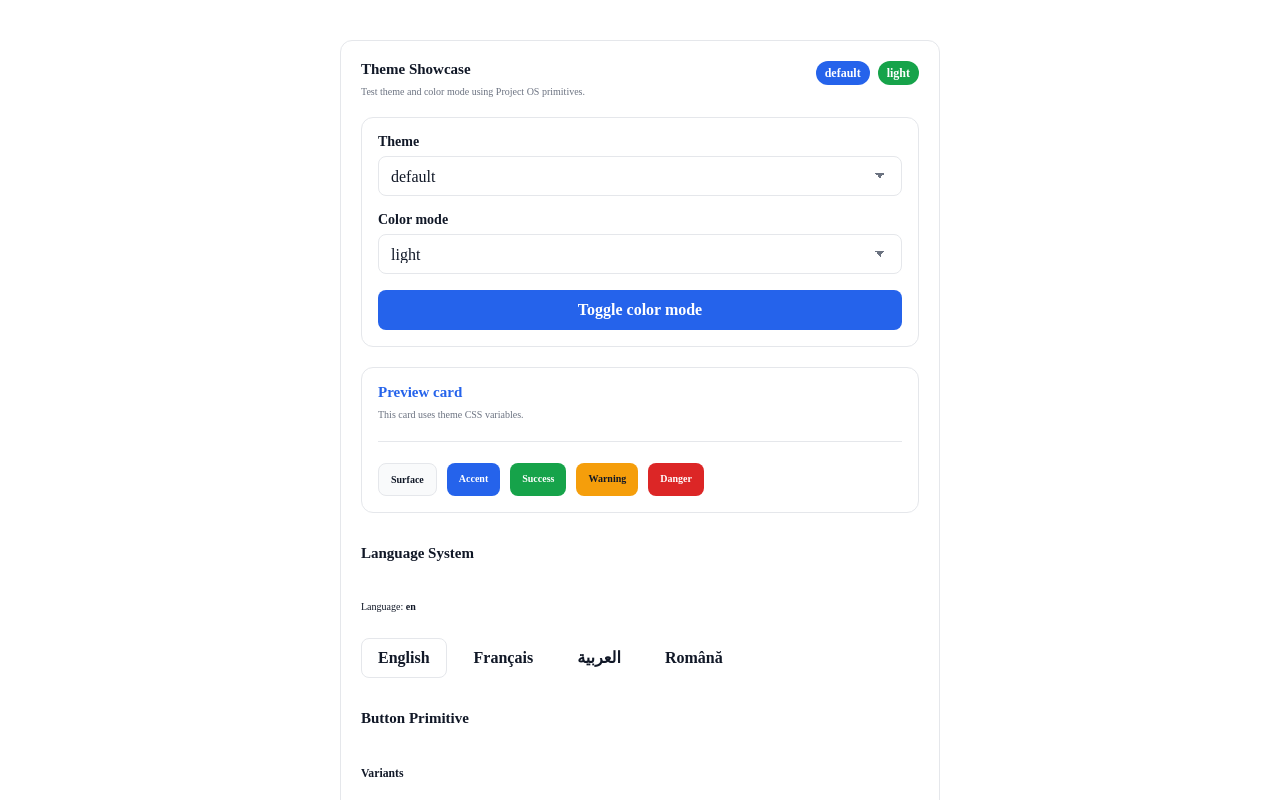
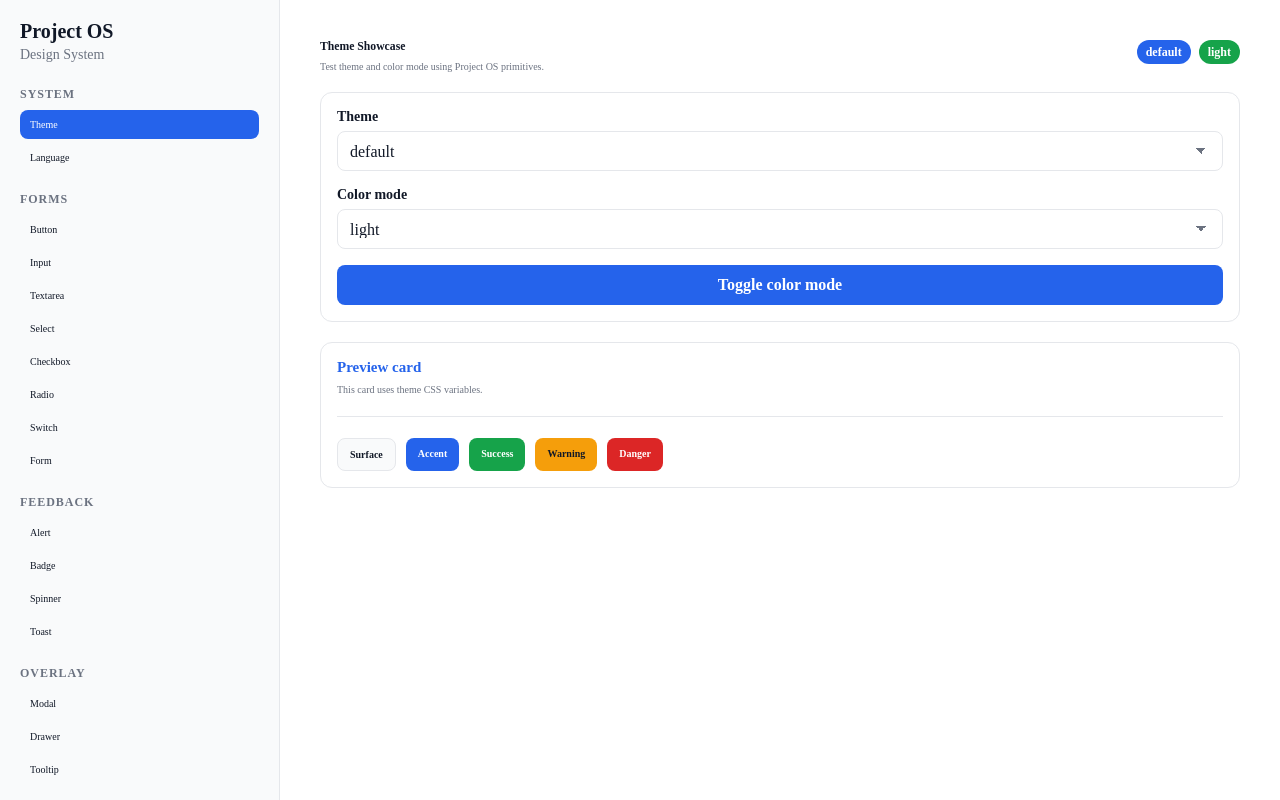
Before and after one commit to ingemedical16/project-os, a Next.js app: page /en in a window 1280 px wide. Shown: the top 800 px of the page. Built offline with nearby package versions, Linux system fonts and the light colour scheme.

Commit message:
feat: add design system playground

```diff
--- a/src/app/[locale]/page.tsx
+++ b/src/app/[locale]/page.tsx
@@ -1,58 +1,5 @@
-import {
-  AccordionShowcase,
-  AlertShowcase,
-  AvatarShowcase,
-  BadgeShowcase,
-  ButtonShowcase,
-  CardShowcase,
-  CheckboxShowcase,
-  DividerShowcase,
-  DrawerShowcase,
-  FormShowcase,
-  InputShowcase,
-  LanguageShowcase,
-  ModalShowcase,
-  RadioShowcase,
-  SelectShowcase,
-  SpinnerShowcase,
-  SwitchShowcase,
-  TabsShowcase,
-  TextareaShowcase,
-  ThemeShowcase,
-  ToastShowcase,
-  TooltipShowcase,
-} from '@/features/design-system/ index';
-import styles from './page.module.scss';
-
-
+import { DesignSystemPage } from '@/features/design-system/ index';
 
 export default function HomePage() {
-  return (
-    <main className={styles.page}>
-      <div className={styles.card}>
-       <ThemeShowcase />
-        <LanguageShowcase />
-        <ButtonShowcase />
-        <InputShowcase />
-        <TextareaShowcase />
-        <SelectShowcase />
-        <CheckboxShowcase />
-        <RadioShowcase />
-        <SwitchShowcase />
-        <FormShowcase />
-        <BadgeShowcase />
-        <SpinnerShowcase />
-        <CardShowcase />
-        <DividerShowcase />
-        <AvatarShowcase />
-        <AlertShowcase />
-        <ModalShowcase />
-        <TooltipShowcase />
-        <AccordionShowcase />
-        <TabsShowcase />
-        <DrawerShowcase />
-        <ToastShowcase />
-      </div>
-    </main>
-  );
+  return <DesignSystemPage />;
 }
--- /dev/null
+++ b/src/features/design-system/DesignSystemPage/DesignSystemPage.module.scss
@@ -0,0 +1,135 @@
+.page {
+  min-height: 100vh;
+
+  display: grid;
+  grid-template-columns: 28rem 1fr;
+
+  background: var(--bg);
+  color: var(--text);
+}
+
+.sidebar {
+  position: sticky;
+  top: 0;
+
+  height: 100vh;
+  overflow-y: auto;
+
+  padding: 2rem;
+
+  background: var(--sidebar-bg);
+  border-right: 0.1rem solid var(--border);
+}
+
+.sidebarHeader {
+  margin-bottom: 2.4rem;
+}
+
+.title {
+  margin: 0;
+
+  color: var(--text);
+  font-size: 2rem;
+}
+
+.subtitle {
+  margin: 0.4rem 0 0;
+
+  color: var(--text-muted);
+  font-size: 1.4rem;
+}
+
+.navigation {
+  display: flex;
+  flex-direction: column;
+  gap: 2rem;
+}
+
+.group {
+  display: flex;
+  flex-direction: column;
+  gap: 0.8rem;
+}
+
+.groupTitle {
+  margin: 0;
+
+  color: var(--text-muted);
+  font-size: 1.2rem;
+  font-weight: 700;
+  text-transform: uppercase;
+  letter-spacing: 0.08em;
+}
+
+.items {
+  display: flex;
+  flex-direction: column;
+  gap: 0.4rem;
+}
+
+.item,
+.activeItem {
+  width: 100%;
+
+  padding: 0.9rem 1rem;
+
+  border: 0;
+  border-radius: 0.8rem;
+
+  background: transparent;
+  color: var(--text);
+
+  font: inherit;
+  text-align: left;
+
+  cursor: pointer;
+
+  transition:
+    background-color 0.2s ease,
+    color 0.2s ease;
+}
+
+.item:hover {
+  background: var(--bg-hover);
+}
+
+.activeItem {
+  background: var(--accent);
+  color: var(--accent-text);
+}
+
+.content {
+  width: 100%;
+  max-width: 110rem;
+
+  padding: 4rem;
+}
+
+@media (max-width: 768px) {
+  .page {
+    grid-template-columns: 1fr;
+  }
+
+  .sidebar {
+    position: static;
+
+    height: auto;
+
+    border-right: 0;
+    border-bottom: 0.1rem solid var(--border);
+  }
+
+  .items {
+    flex-direction: row;
+    flex-wrap: wrap;
+  }
+
+  .item,
+  .activeItem {
+    width: auto;
+  }
+
+  .content {
+    padding: 2rem;
+  }
+}
--- /dev/null
+++ b/src/features/design-system/DesignSystemPage/DesignSystemPage.tsx
@@ -0,0 +1,62 @@
+'use client';
+
+import { useMemo, useState } from 'react';
+
+import { DESIGN_SYSTEM_SHOWCASES } from '../registry';
+
+import styles from './DesignSystemPage.module.scss';
+
+const firstShowcaseId =
+  DESIGN_SYSTEM_SHOWCASES[0]?.items[0]?.id ?? '';
+
+export function DesignSystemPage() {
+  const [activeId, setActiveId] = useState(firstShowcaseId);
+
+  const activeShowcase = useMemo(() => {
+    return DESIGN_SYSTEM_SHOWCASES
+      .flatMap((group) => group.items)
+      .find((item) => item.id === activeId);
+  }, [activeId]);
+
+  const ActiveComponent = activeShowcase?.component;
+
+  return (
+    <main className={styles.page}>
+      <aside className={styles.sidebar}>
+        <div className={styles.sidebarHeader}>
+          <h1 className={styles.title}>Project OS</h1>
+          <p className={styles.subtitle}>Design System</p>
+        </div>
+
+        <nav className={styles.navigation}>
+          {DESIGN_SYSTEM_SHOWCASES.map((group) => (
+            <div key={group.id} className={styles.group}>
+              <h2 className={styles.groupTitle}>{group.title}</h2>
+
+              <div className={styles.items}>
+                {group.items.map((item) => (
+                  <button
+                    key={item.id}
+                    type="button"
+                    className={
+                      item.id === activeId
+                        ? styles.activeItem
+                        : styles.item
+                    }
+                    onClick={() => setActiveId(item.id)}
+                  >
+                    {item.title}
+                  </button>
+                ))}
+              </div>
+            </div>
+          ))}
+        </nav>
+      </aside>
+
+      <section className={styles.content}>
+        {ActiveComponent ? <ActiveComponent /> : null}
+      </section>
+    </main>
+  );
+}
--- /dev/null
+++ b/src/features/design-system/DesignSystemPage/index.ts
@@ -0,0 +1 @@
+export { DesignSystemPage } from './DesignSystemPage';
--- /dev/null
+++ b/src/features/design-system/registry.ts
@@ -0,0 +1,185 @@
+import type { ComponentType } from 'react';
+
+import { AccordionShowcase } from './AccordionShowcase';
+import { AlertShowcase } from './AlertShowcase';
+import { AvatarShowcase } from './AvatarShowcase';
+import { BadgeShowcase } from './BadgeShowcase';
+import { ButtonShowcase } from './ButtonShowcase';
+import { CardShowcase } from './CardShowcase';
+import { CheckboxShowcase } from './CheckboxShowcase';
+import { DividerShowcase } from './DividerShowcase';
+import { DrawerShowcase } from './DrawerShowcase';
+import { FormShowcase } from './FormShowcase';
+import { InputShowcase } from './InputShowcase';
+import { LanguageShowcase } from './LanguageShowcase';
+import { ModalShowcase } from './ModalShowcase';
+import { RadioShowcase } from './RadioShowcase';
+import { SelectShowcase } from './SelectShowcase';
+import { SpinnerShowcase } from './SpinnerShowcase';
+import { SwitchShowcase } from './SwitchShowcase';
+import { TabsShowcase } from './TabsShowcase';
+import { TextareaShowcase } from './TextareaShowcase';
+import { ThemeShowcase } from './ThemeShowcase';
+import { ToastShowcase } from './ToastShowcase';
+import { TooltipShowcase } from './TooltipShowcase';
+
+export interface DesignSystemShowcaseItem {
+  id: string;
+  title: string;
+  component: ComponentType;
+}
+
+export interface DesignSystemShowcaseGroup {
+  id: string;
+  title: string;
+  items: DesignSystemShowcaseItem[];
+}
+
+export const DESIGN_SYSTEM_SHOWCASES: DesignSystemShowcaseGroup[] = [
+  {
+    id: 'system',
+    title: 'System',
+    items: [
+      {
+        id: 'theme',
+        title: 'Theme',
+        component: ThemeShowcase,
+      },
+      {
+        id: 'language',
+        title: 'Language',
+        component: LanguageShowcase,
+      },
+    ],
+  },
+  {
+    id: 'forms',
+    title: 'Forms',
+    items: [
+      {
+        id: 'button',
+        title: 'Button',
+        component: ButtonShowcase,
+      },
+      {
+        id: 'input',
+        title: 'Input',
+        component: InputShowcase,
+      },
+      {
+        id: 'textarea',
+        title: 'Textarea',
+        component: TextareaShowcase,
+      },
+      {
+        id: 'select',
+        title: 'Select',
+        component: SelectShowcase,
+      },
+      {
+        id: 'checkbox',
+        title: 'Checkbox',
+        component: CheckboxShowcase,
+      },
+      {
+        id: 'radio',
+        title: 'Radio',
+        component: RadioShowcase,
+      },
+      {
+        id: 'switch',
+        title: 'Switch',
+        component: SwitchShowcase,
+      },
+      {
+        id: 'form',
+        title: 'Form',
+        component: FormShowcase,
+      },
+    ],
+  },
+  {
+    id: 'feedback',
+    title: 'Feedback',
+    items: [
+      {
+        id: 'alert',
+        title: 'Alert',
+        component: AlertShowcase,
+      },
+      {
+        id: 'badge',
+        title: 'Badge',
+        component: BadgeShowcase,
+      },
+      {
+        id: 'spinner',
+        title: 'Spinner',
+        component: SpinnerShowcase,
+      },
+      {
+        id: 'toast',
+        title: 'Toast',
+        component: ToastShowcase,
+      },
+    ],
+  },
+  {
+    id: 'overlay',
+    title: 'Overlay',
+    items: [
+      {
+        id: 'modal',
+        title: 'Modal',
+        component: ModalShowcase,
+      },
+      {
+        id: 'drawer',
+        title: 'Drawer',
+        component: DrawerShowcase,
+      },
+      {
+        id: 'tooltip',
+        title: 'Tooltip',
+        component: TooltipShowcase,
+      },
+    ],
+  },
+  {
+    id: 'navigation',
+    title: 'Navigation',
+    items: [
+      {
+        id: 'accordion',
+        title: 'Accordion',
+        component: AccordionShowcase,
+      },
+      {
+        id: 'tabs',
+        title: 'Tabs',
+        component: TabsShowcase,
+      },
+    ],
+  },
+  {
+    id: 'display',
+    title: 'Display',
+    items: [
+      {
+        id: 'card',
+        title: 'Card',
+        component: CardShowcase,
+      },
+      {
+        id: 'avatar',
+        title: 'Avatar',
+        component: AvatarShowcase,
+      },
+      {
+        id: 'divider',
+        title: 'Divider',
+        component: DividerShowcase,
+      },
+    ],
+  },
+];
```
Also changed, not shown: src/features/design-system/ index.ts (+19 -15 lines).
